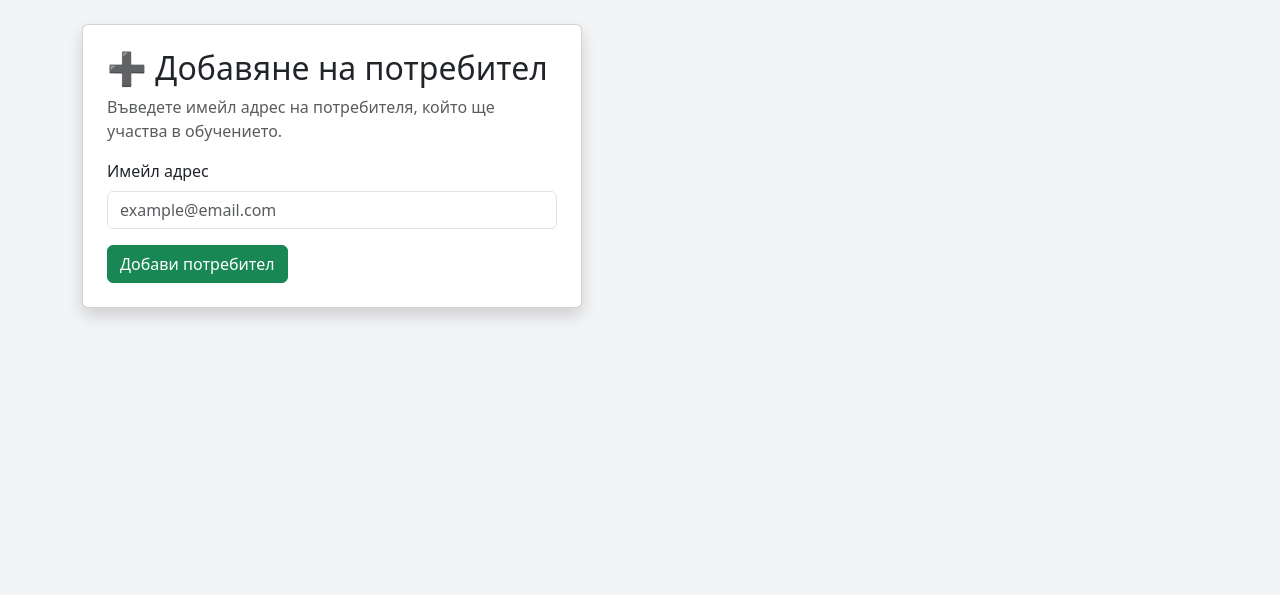
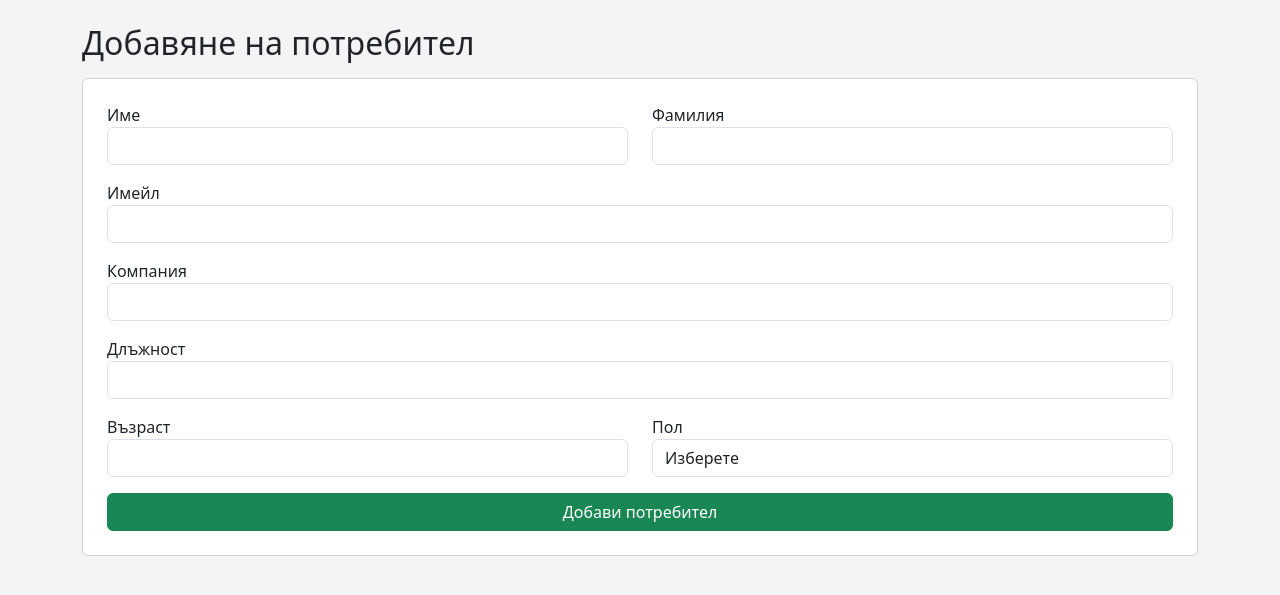
Before and after one commit to alinavvvv/phishing, a Flask app: page /add_user in a window 1280 px wide. Shown: the part 56-651 px from the top of the page. Run offline with Flask 3, Linux system fonts and the light colour scheme; the visitor is signed in with stand-in values (Sample User, id 1).

Commit message:
Revamp user addition form with additional fields

```diff
--- a/templates/add_user.html
+++ b/templates/add_user.html
@@ -2,16 +2,88 @@
 
 {% block content %}
 
-<div class="card shadow p-4" style="max-width:500px;">
-    <h2>➕ Добавяне на потребител</h2>
-    <p class="text-muted">Въведете имейл адрес на потребителя, който ще участва в обучението.</p>
+<h2>Добавяне на потребител</h2>
 
-    <form method="post">
-        <label class="form-label">Имейл адрес</label>
-        <input name="email" type="email" class="form-control" placeholder="example@email.com" required>
+<form method="POST" class="card p-4 mt-3">
 
-        <button class="btn btn-success mt-3">Добави потребител</button>
-    </form>
-</div>
+    <div class="row">
+
+        <div class="col-md-6 mb-3">
+            <label>Име</label>
+            <input type="text"
+                   name="first_name"
+                   class="form-control"
+                   required>
+        </div>
+
+        <div class="col-md-6 mb-3">
+            <label>Фамилия</label>
+            <input type="text"
+                   name="last_name"
+                   class="form-control"
+                   required>
+        </div>
+
+    </div>
+
+    <div class="mb-3">
+        <label>Имейл</label>
+        <input type="email"
+               name="email"
+               class="form-control"
+               required>
+    </div>
+
+    <div class="mb-3">
+        <label>Компания</label>
+        <input type="text"
+               name="company"
+               class="form-control">
+    </div>
+
+    <div class="mb-3">
+        <label>Длъжност</label>
+        <input type="text"
+               name="position"
+               class="form-control">
+    </div>
+
+    <div class="row">
+
+        <div class="col-md-6 mb-3">
+            <label>Възраст</label>
+            <input type="number"
+                   name="age"
+                   class="form-control"
+                   min="18"
+                   max="100">
+        </div>
+
+        <div class="col-md-6 mb-3">
+            <label>Пол</label>
+
+            <select name="gender" class="form-control">
+
+                <option value="">Изберете</option>
+
+                <option value="Мъж">
+                    Мъж
+                </option>
+
+                <option value="Жена">
+                    Жена
+                </option>
+
+            </select>
+
+        </div>
+
+    </div>
+
+    <button class="btn btn-success">
+        Добави потребител
+    </button>
+
+</form>
 
 {% endblock %}
```
